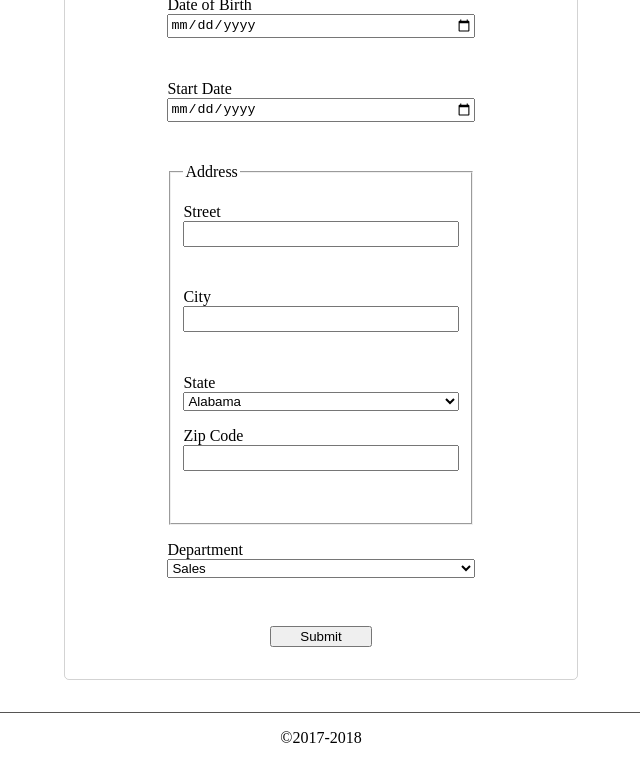
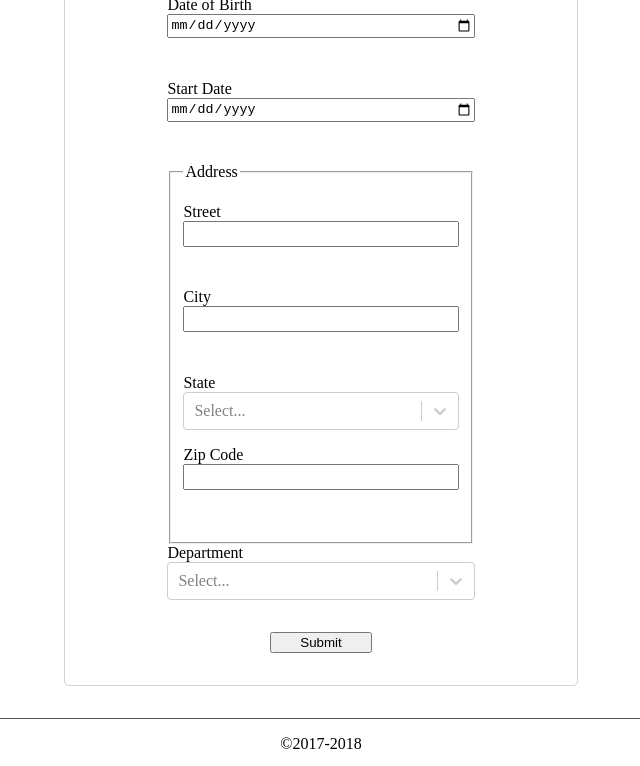
Before and after one commit to fanjatiana/fanjatianaPavageau_14_31032022, a React (Create React App) app: page /create-employee in a window 1280 px wide. Shown: the part 423-1189 px from the top of the page, without its empty margins (319-959 px from the left). Built offline with nearby package versions, Linux system fonts and the light colour scheme.

Commit message:
refactor : improved form selects

```diff
--- a/package.json
+++ b/package.json
@@ -9,8 +9,10 @@
     "@testing-library/user-event": "^7.2.1",
     "react": "^18.0.0",
     "react-dom": "^18.0.0",
+    "react-hook-form": "^7.29.0",
     "react-redux": "^7.2.7",
-    "react-scripts": "5.0.0"
+    "react-scripts": "5.0.0",
+    "react-select": "^5.2.2"
   },
   "scripts": {
     "start": "react-scripts start",
--- a/src/components/Form.jsx
+++ b/src/components/Form.jsx
@@ -1,84 +1,21 @@
 import React from "react";
-import { useForm } from "react-hook-form";
+import { useForm, Controller } from "react-hook-form";
+import Select from "react-select";
+import { departments, states } from "../constants/arrays";
+import { registerOptions } from "../constants/objects";
 import "../styles/Form.css";
-import SelectDepartment from "./SelectDepartment";
-import SelectUsStates from "./SelectUsStates";
 
 const Form = () => {
   const {
     register,
     handleSubmit,
+    control,
     formState: { errors },
   } = useForm();
   const handleRegistration = (data) => console.log(data);
   //const handleError = (errors) => {};
 
-  const registerOptions = {
-    firstname: {
-      required: "first name is required",
-      maxLength: {
-        value: 30,
-        message: "firstname must have at least 30 characters",
-      },
-      pattern: {
-        value: /^[A-Za-z ,.'-]+$/i,
-        message: "firstname must no have number",
-      },
-    },
 
-    lastname: {
-      required: "last name is required",
-      maxLength: {
-        value: 30,
-        message: "lastname must have at least 30 characters",
-      },
-      pattern: {
-        value: /^[A-Za-z ,.'-]+$/i,
-        message: "lastname must no have number",
-      },
-    },
-
-    dateofbirth: {
-      required: "date of birth is required",
-      min: {
-        value: "1940-01-01",
-        message: "bad date of birth",
-      },
-      max: {
-        value: "2004-01-01",
-        message: "bad date of birth",
-      },
-    },
-
-    startdate: {
-      required: "start date is required",
-      min: {
-        value: "1940-01-01",
-        message: "bad date",
-      },
-    },
-
-    street: {
-      required: "street is required",
-      pattern: {
-        value: "([0-9a-zA-Z,. ]*) ?([0-9]{5}) ?([a-zA-Z]*)",
-        message: "street no have caracteres speciaux",
-      },
-    },
-    city: { required: "city is required" },
-
-    zipcode: {
-      required: "zip code is required",
-      pattern: {
-        value: /^[0-9]{5}(?:(-| )[0-9]{4})?$/,
-        message: "write 5 numbers like this : NNNNN",
-      },
-      max: {
-        value: 99950,
-        message: "bad zip code",
-      },
-    },
-  };
 
   return (
     <form
@@ -86,7 +23,7 @@ const Form = () => {
       onSubmit={handleSubmit(handleRegistration /*handleError*/)}
     >
       <div className="form_container">
-        <div>
+        <div className="input">
           <label htmlFor="firstname">First Name</label>
           <input
             name="firstname"
@@ -98,7 +35,7 @@ const Form = () => {
           </p>
         </div>
 
-        <div>
+        <div className="input">
           <label htmlFor="lastname">Last Name</label>
           <input
             name="lastname"
@@ -110,7 +47,7 @@ const Form = () => {
           </p>
         </div>
 
-        <div>
+        <div className="input">
           <label htmlFor="dateofbirth">Date of Birth</label>
           <input
             type="date"
@@ -121,7 +58,7 @@ const Form = () => {
             {errors?.dateofbirth && errors.dateofbirth.message}
           </p>
         </div>
-        <div>
+        <div className="input">
           <label htmlFor="startdate">Start Date</label>
           <input
             type="date"
@@ -136,7 +73,7 @@ const Form = () => {
         <div>
           <fieldset className="address">
             <legend>Address</legend>
-            <div>
+            <div className="input">
               <label htmlFor="street">Street</label>
               <input
                 type="text"
@@ -147,8 +84,7 @@ const Form = () => {
                 {errors?.street && errors.street.message}
               </p>
             </div>
-
-            <div>
+            <div className="input">
               <label htmlFor="city">City</label>
               <input
                 type="text"
@@ -159,13 +95,22 @@ const Form = () => {
                 {errors?.city && errors.city.message}
               </p>
             </div>
-
-            <div>
+            <div className="select">
               <label htmlFor="state">State</label>
-              <SelectUsStates />
+              <Controller
+                name="states"
+                control={control}
+                defaultValue=""
+                rules={registerOptions.states}
+                render={({ field }) => (
+                  <Select options={states} {...field} label="Text field" />
+                )}
+              />
+              <small className="text-danger">
+                {errors?.states && errors.states.message}
+              </small>
             </div>
-
-            <div>
+            <div className="input">
               <label htmlFor="zip-code">Zip Code</label>
               <input
                 type="text"
@@ -181,7 +126,18 @@ const Form = () => {
 
         <div>
           <label for="department">Department</label>
-          <SelectDepartment />
+          <Controller
+            name="department"
+            control={control}
+            defaultValue=""
+            rules={registerOptions.department}
+            render={({ field }) => (
+              <Select options={departments} {...field} label="Text field" />
+            )}
+          />
+          <small className="text-danger">
+            {errors?.department && errors.department.message}
+          </small>
         </div>
       </div>
 
--- a/src/components/SelectDepartment.jsx
+++ /dev/null
@@ -1,17 +0,0 @@
-import React from "react";
-
-const SelectDepartment = () => {
-  return (
-    <>
-      <select name="department" id="department">
-        <option>Sales</option>
-        <option>Marketing</option>
-        <option>Engineering</option>
-        <option>Human Resources</option>
-        <option>Legal</option>
-      </select>
-    </>
-  );
-};
-
-export default SelectDepartment;
--- a/src/components/SelectUsStates.jsx
+++ /dev/null
@@ -1,65 +0,0 @@
-import React from "react";
-
-const SelectUsStates = () => {
-  return (
-    <>
-      <select name="state" id="state">
-        <option value="AL" selected="selected">
-          Alabama
-        </option>
-        <option value="AK">Alaska</option>
-        <option value="AZ">Arizona</option>
-        <option value="AR">Arkansas</option>
-        <option value="CA">California</option>
-        <option value="CO">Colorado</option>
-        <option value="CT">Connecticut</option>
-        <option value="DE">Delaware</option>
-        <option value="DC">District Of Columbia</option>
-        <option value="FL">Florida</option>
-        <option value="GA">Georgia</option>
-        <option value="HI">Hawaii</option>
-        <option value="ID">Idaho</option>
-        <option value="IL">Illinois</option>
-        <option value="IN">Indiana</option>
-        <option value="IA">Iowa</option>
-        <option value="KS">Kansas</option>
-        <option value="KY">Kentucky</option>
-        <option value="LA">Louisiana</option>
-        <option value="ME">Maine</option>
-        <option value="MD">Maryland</option>
-        <option value="MA">Massachusetts</option>
-        <option value="MI">Michigan</option>
-        <option value="MN">Minnesota</option>
-        <option value="MS">Mississippi</option>
-        <option value="MO">Missouri</option>
-        <option value="MT">Montana</option>
-        <option value="NE">Nebraska</option>
-        <option value="NV">Nevada</option>
-        <option value="NH">New Hampshire</option>
-        <option value="NJ">New Jersey</option>
-        <option value="NM">New Mexico</option>
-        <option value="NY">New York</option>
-        <option value="NC">North Carolina</option>
-        <option value="ND">North Dakota</option>
-        <option value="OH">Ohio</option>
-        <option value="OK">Oklahoma</option>
-        <option value="OR">Oregon</option>
-        <option value="PA">Pennsylvania</option>
-        <option value="RI">Rhode Island</option>
-        <option value="SC">South Carolina</option>
-        <option value="SD">South Dakota</option>
-        <option value="TN">Tennessee</option>
-        <option value="TX">Texas</option>
-        <option value="UT">Utah</option>
-        <option value="VT">Vermont</option>
-        <option value="VA">Virginia</option>
-        <option value="WA">Washington</option>
-        <option value="WV">West Virginia</option>
-        <option value="WI">Wisconsin</option>
-        <option value="WY">Wyoming</option>
-      </select>
-    </>
-  );
-};
-
-export default SelectUsStates;
--- /dev/null
+++ b/src/constants/arrays.js
@@ -0,0 +1,262 @@
+export const states = [
+    {
+        "label": "Alabama",
+        "value": "AL"
+    },
+    {
+        "label": "Alaska",
+        "value": "AK"
+    },
+    {
+        "label": "American Samoa",
+        "value": "AS"
+    },
+    {
+        "label": "Arizona",
+        "value": "AZ"
+    },
+    {
+        "label": "Arkansas",
+        "value": "AR"
+    },
+    {
+        "label": "California",
+        "value": "CA"
+    },
+    {
+        "label": "Colorado",
+        "value": "CO"
+    },
+    {
+        "label": "Connecticut",
+        "value": "CT"
+    },
+    {
+        "label": "Delaware",
+        "value": "DE"
+    },
+    {
+        "label": "District Of Columbia",
+        "value": "DC"
+    },
+    {
+        "label": "Federated States Of Micronesia",
+        "value": "FM"
+    },
+    {
+        "label": "Florida",
+        "value": "FL"
+    },
+    {
+        "label": "Georgia",
+        "value": "GA"
+    },
+    {
+        "label": "Guam",
+        "value": "GU"
+    },
+    {
+        "label": "Hawaii",
+        "value": "HI"
+    },
+    {
+        "label": "Idaho",
+        "value": "ID"
+    },
+    {
+        "label": "Illinois",
+        "value": "IL"
+    },
+    {
+        "label": "Indiana",
+        "value": "IN"
+    },
+    {
+        "label": "Iowa",
+        "value": "IA"
+    },
+    {
+        "label": "Kansas",
+        "value": "KS"
+    },
+    {
+        "label": "Kentucky",
+        "value": "KY"
+    },
+    {
+        "label": "Louisiana",
+        "value": "LA"
+    },
+    {
+        "label": "Maine",
+        "value": "ME"
+    },
+    {
+        "label": "Marshall Islands",
+        "value": "MH"
+    },
+    {
+        "label": "Maryland",
+        "value": "MD"
+    },
+    {
+        "label": "Massachusetts",
+        "value": "MA"
+    },
+    {
+        "label": "Michigan",
+        "value": "MI"
+    },
+    {
+        "label": "Minnesota",
+        "value": "MN"
+    },
+    {
+        "label": "Mississippi",
+        "value": "MS"
+    },
+    {
+        "label": "Missouri",
+        "value": "MO"
+    },
+    {
+        "label": "Montana",
+        "value": "MT"
+    },
+    {
+        "label": "Nebraska",
+        "value": "NE"
+    },
+    {
+        "label": "Nevada",
+        "value": "NV"
+    },
+    {
+        "label": "New Hampshire",
+        "value": "NH"
+    },
+    {
+        "label": "New Jersey",
+        "value": "NJ"
+    },
+    {
+        "label": "New Mexico",
+        "value": "NM"
+    },
+    {
+        "label": "New York",
+        "value": "NY"
+    },
+    {
+        "label": "North Carolina",
+        "value": "NC"
+    },
+    {
+        "label": "North Dakota",
+        "value": "ND"
+    },
+    {
+        "label": "Northern Mariana Islands",
+        "value": "MP"
+    },
+    {
+        "label": "Ohio",
+        "value": "OH"
+    },
+    {
+        "label": "Oklahoma",
+        "value": "OK"
+    },
+    {
+        "label": "Oregon",
+        "value": "OR"
+    },
+    {
+        "label": "Palau",
+        "value": "PW"
+    },
+    {
+        "label": "Pennsylvania",
+        "value": "PA"
+    },
+    {
+        "label": "Puerto Rico",
+        "value": "PR"
+    },
+    {
+        "label": "Rhode Island",
+        "value": "RI"
+    },
+    {
+        "label": "South Carolina",
+        "value": "SC"
+    },
+    {
+        "label": "South Dakota",
+        "value": "SD"
+    },
+    {
+        "label": "Tennessee",
+        "value": "TN"
+    },
+    {
+        "label": "Texas",
+        "value": "TX"
+    },
+    {
+        "label": "Utah",
+        "value": "UT"
+    },
+    {
+        "label": "Vermont",
+        "value": "VT"
+    },
+    {
+        "label": "Virgin Islands",
+        "value": "VI"
+    },
+    {
+        "label": "Virginia",
+        "value": "VA"
+    },
+    {
+        "label": "Washington",
+        "value": "WA"
+    },
+    {
+        "label": "West Virginia",
+        "value": "WV"
+    },
+    {
+        "label": "Wisconsin",
+        "value": "WI"
+    },
+    {
+        "label": "Wyoming",
+        "value": "WY"
+    }
+];
+
+
+export const departments = [
+    {
+        "label": "Sale",
+        "value": "Sales"
+    },
+    {
+        "label": "Marketing",
+        "value": "Marketing"
+    },
+    {
+        "label": "Engineering Samoa",
+        "value": "Engineering"
+    },
+    {
+        "label": "Human Resources",
+        "value": "Human Resources"
+    },
+    {
+        "label": "Legal",
+        "value": "Legal"
+    },
+]
--- /dev/null
+++ b/src/constants/objects.js
@@ -0,0 +1,60 @@
+export const registerOptions = {
+  states: { required: "Please select a state" },
+  department: { required: "Please select a department" },
+  firstname: {
+    required: "first name is required",
+    maxLength: {
+      value: 30,
+      message: "firstname must have at least 30 characters",
+    },
+    pattern: {
+      value: /^[A-Za-z ,.'-]+$/i,
+      message: "firstname must not have number",
+    },
+  },
+
+  lastname: {
+    required: "last name is required",
+    maxLength: {
+      value: 30,
+      message: "lastname must have at least 30 characters",
+    },
+    pattern: {
+      value: /^[A-Za-z ,.'-]+$/i,
+      message: "lastname must not have number",
+    },
+  },
+
+  dateofbirth: {
+    required: "date of birth is required",
+  },
+
+  startdate: {
+    required: "start date is required",
+    min: {
+      value: "1940-01-01",
+      message: "bad date",
+    },
+  },
+
+  street: {
+    required: "street is required",
+    pattern: {
+      value: "([0-9a-zA-Z,. ]*) ?([0-9]{5}) ?([a-zA-Z]*)",
+      message: "street not have special characters",
+    },
+  },
+  city: { required: "city is required" },
+
+  zipcode: {
+    required: "zip code is required",
+    pattern: {
+      value: /^[0-9]{5}(?:(-| )[0-9]{4})?$/,
+      message: "write 5 numbers like this : NNNNN",
+    },
+    max: {
+      value: 99950,
+      message: "bad zip code",
+    },
+  },
+};
--- a/src/styles/Form.css
+++ b/src/styles/Form.css
@@ -16,7 +16,7 @@
     width: 60%;
 }
 
-.form_container div {
+.form_container .input {
   display: flex;
   margin: 1em auto;
   justify-content: center;
```
Also changed, not shown: 1 other file (tests, documents, lock files or other folders).
